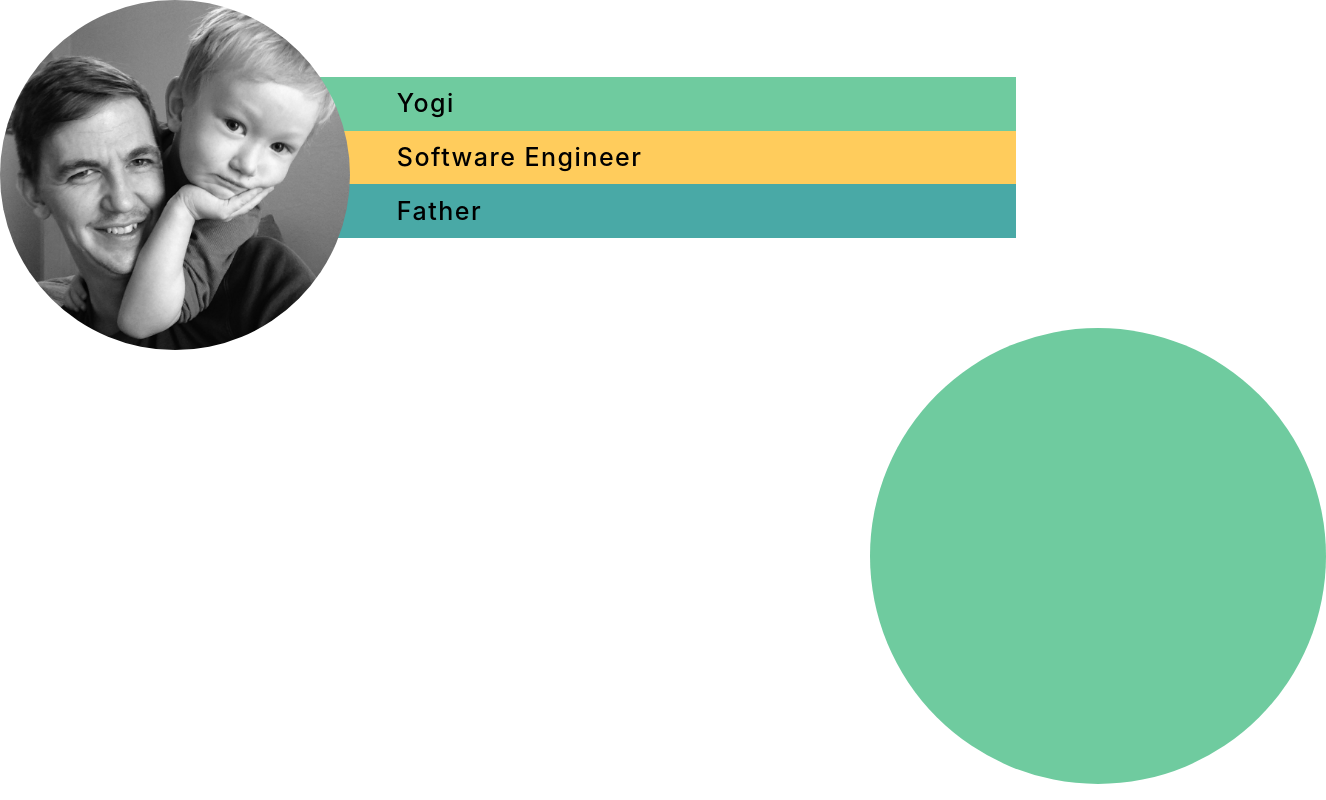
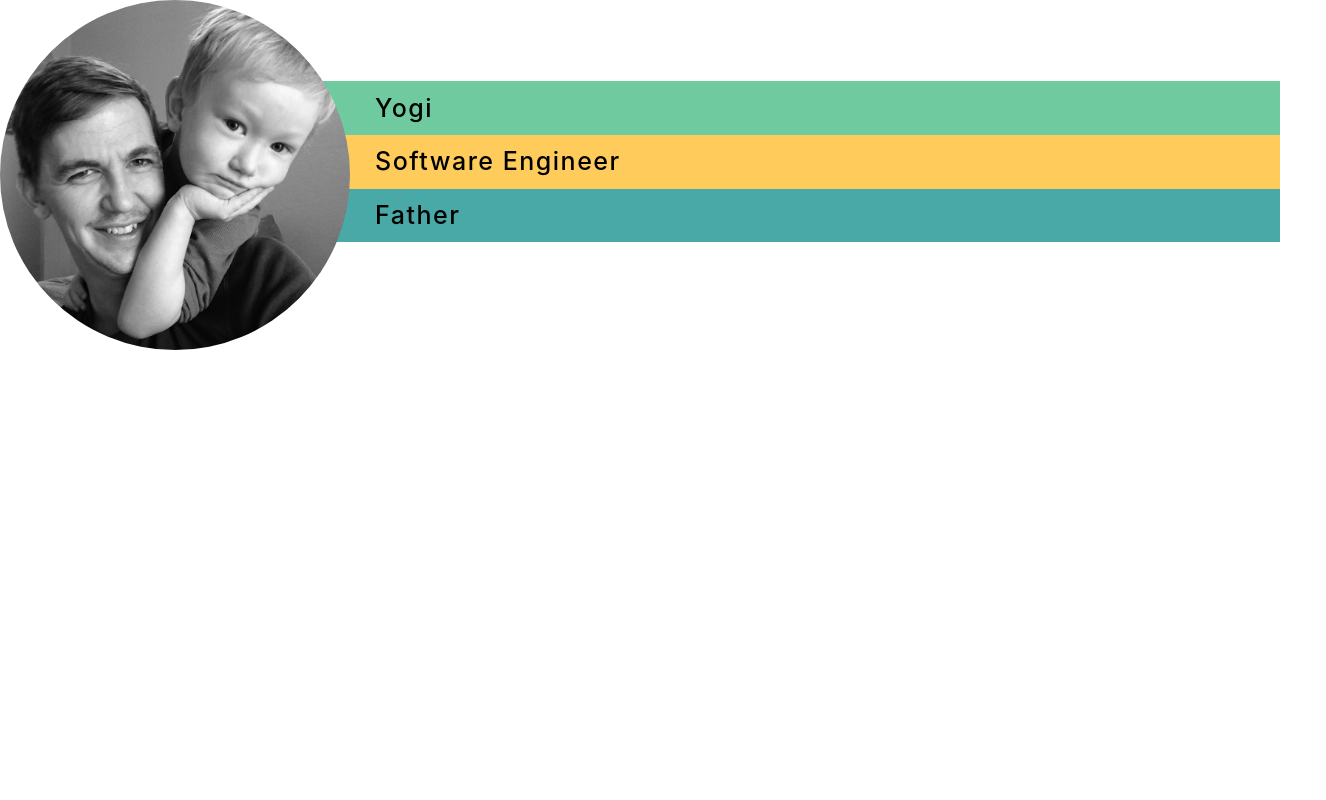
Before and after one commit to janglehorse/personal-site, a React app: page / in a window 1280 px wide. Shown: the whole page, 1326 px wide, since content can reach past the window. Built offline with nearby package versions, Linux system fonts and the light colour scheme.

Commit message:
WIP use inline style overrides

```diff
--- a/src/app/App.js
+++ b/src/app/App.js
@@ -3,21 +3,13 @@ import ContentBox from './ContentBox';
 import ContentGroup from './ContentGroup';
 import '../../style/app.less';
 import blurbs from '../../static/blurbs/content';
+import MainElement from "./MainElement";
 
 class App extends Component {
     render() {
         return(
           <div>
-            <ContentGroup imgLink='../static/img/gram-and-daddy.jpg'>
-            <ContentBox title={'Yogi'}
-                blurb={blurbs.yogi} />
-              <ContentBox title={'Software Engineer'}
-                blurb={blurbs["software-engineer"]} />
-              <ContentBox title={'Father'}
-                blurb={blurbs.father} />
-            </ContentGroup>
-            <div className="btm-img-container">
-            </div>
+            <MainElement/>
           </div>
         )
     }
--- a/src/app/ContentGroup.js
+++ b/src/app/ContentGroup.js
@@ -1,5 +1,5 @@
 import React, {Component} from 'react'
-import { string } from 'prop-types';
+import { string, object } from 'prop-types';
 import '../../style/content-group.less'
 
 class ContentGroup extends Component {
@@ -15,7 +15,8 @@ class ContentGroup extends Component {
             src={imgLink} />
           </div>
           }
-          <div className="container">
+          <div className="container"
+            style={this.props.containerStyles}>
             {this.props.children}
           </div>
         </div>
@@ -28,7 +29,8 @@ class ContentGroup extends Component {
 }
 
 ContentGroup.proptypes = {
-  imgLink: string
+  imgLink: string,
+  containerStyles: object
 }
 
 export default ContentGroup
--- /dev/null
+++ b/src/app/MainElement.js
@@ -0,0 +1,27 @@
+import React, { Component } from "react";
+import ContentBox from './ContentBox';
+import ContentGroup from './ContentGroup';
+import blurbs from '../../static/blurbs/content';
+
+export default class MainElement extends Component {
+    render() {
+        return (
+            <React.Fragment>
+                <ContentGroup imgLink='../static/img/gram-and-daddy.jpg'
+                    containerStyles={
+                        {
+                            'paddingTop': '81px',
+                            'paddingLeft': '55px'
+                        }
+                    }>
+                <ContentBox title={'Yogi'}
+                    blurb={blurbs.yogi} />
+                <ContentBox title={'Software Engineer'}
+                    blurb={blurbs["software-engineer"]} />
+                <ContentBox title={'Father'}
+                    blurb={blurbs.father} />
+                </ContentGroup>
+            </React.Fragment>
+        )
+    }
+}
--- a/style/app.less
+++ b/style/app.less
@@ -1,14 +1,3 @@
-.btm-img-container {
-    top: 41vh;
-    left: 68vw;
-    width: 57vmin;
-    height: 57vmin;
-    background-color: #6fcb9f;
-    position: absolute;
-    overflow: hidden;
-    border-radius: 50%;
-}
-
 // CSS Normalize
 
 /*! normalize.css v8.0.1 | MIT License | github.com/necolas/normalize.css */
--- a/style/content-group.less
+++ b/style/content-group.less
@@ -1,7 +1,7 @@
-@pic-width: 30vw;
+// default desktop -------------------------------------------------------
 
 .content-group-wrapper {
-  width: 127vmin;
+  width: 100%;
 }
 
 .img-container {
@@ -9,37 +9,37 @@
 }
 
 .profile-img {
-  width: @pic-width;
-  max-width: 350px;
-  min-width: 225px;
+  width: 350px;
   border-radius: 50%;
 }
 
 .container {
-  padding-left: calc(@pic-width / 5);
-  padding-top: calc(@pic-width / 5);
+  div {
+    padding-left: 40vh;
+    .content {
+      padding-left: 1vh;
+    }
+  };
 
   div:nth-of-type(n+1) {
     // TODO: put in constants file
     background-color: #6fcb9f;
-    padding-left: 40vh;
-    .content {
-      padding-left: 1vh;
-    }
   }
   div:nth-of-type(n+2) {
     background-color: #ffcc5c;
-    padding-left: 40vh;
-    .content {
-      padding-left: 1vh;
-    }
   }
   div:nth-of-type(n+3) {
     background-color: #49a9a6;
-    padding-left: 40vh;
-    .content {
-      padding-left: 1vh;
-    }
   }
+}
 
+/*
+  ##Device = Tablets, Ipads (portrait)
+  ##Screen = B/w 768px to 1024px
+*/
+
+@media (min-width: 768px) and (max-width: 1024px) {
+  .profile-img {
+    width: 250px;
+  }
 }
```
